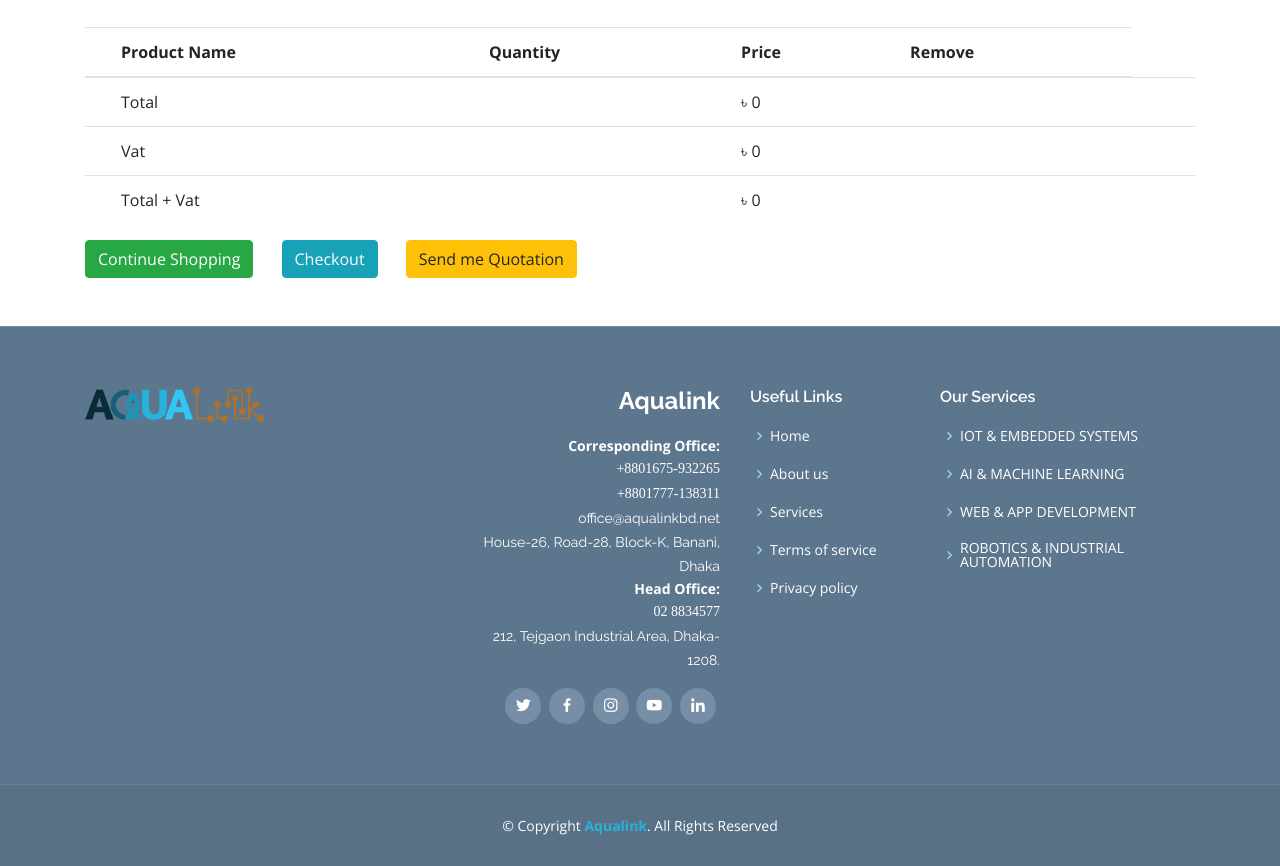
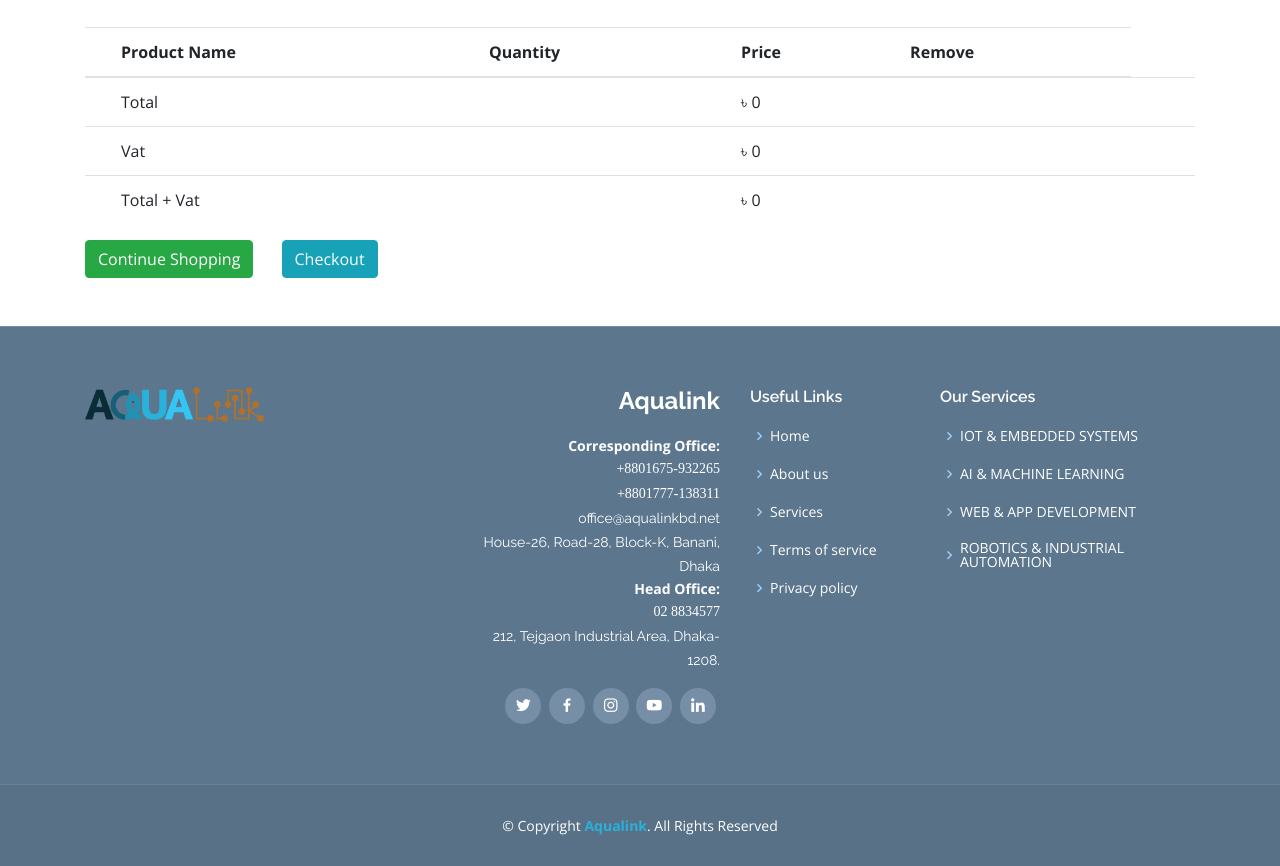
Before and after one commit to AAKON/aqualink4, a Django app: page /shop/cart/ in a window 1280 px wide. Shown: the part 268-1134 px from the top of the page. Run offline with Django 3.2, Linux system fonts and the light colour scheme; data that the repository does not hold is empty; some libraries are stand-ins or nearby versions.

Commit message:
fixing pdf problem

```diff
--- a/shop/templates/shop/cart.html
+++ b/shop/templates/shop/cart.html
@@ -64,7 +64,6 @@
     Checkout
   </button> -->
   <a class="btn btn-info mr-4" data-toggle="modal" data-target="#onlinePayment" href="#">Checkout</a>
-  <a  onclick="frm('/shop/quotation/')" class="btn btn-warning mr-4 quotation_btn" data-toggle="modal" data-target="#modalLoginForm" href="#">Send me Quotation</a>
 
   <!-- <li style="align:center" class="dropdown-menu" aria-labelledby="dropdownMenuButton">
     <ul><a class="btn btn-info mr-4" data-toggle="modal" data-target="#onlinePayment" href="#">Online Payment</a></ul>
@@ -78,7 +77,7 @@
   <div  class="modal-content ">
     <div class="modal-header">
 
-          <a onclick="frm('/shop/order/')" href="" class="btn btn-info" data-toggle="modal" data-target="#modalLoginForm">Cash On Delivery</a>
+          <a onclick="frm()" href="" class="btn btn-info" data-toggle="modal" data-target="#modalLoginForm">Cash On Delivery</a>
 
           <a class="btn btn-info" disabled >Online Payment</a>
 
@@ -87,13 +86,6 @@
 </div>
 </div>
 </div>
-
-
-
-
-
-
-
 <div class="modal fade" id="modalLoginForm" tabindex="-1" role="dialog" aria-labelledby="myModalLabel"
   aria-hidden="true">
   <div class="modal-dialog" role="document">
@@ -104,7 +96,7 @@
           <span aria-hidden="true">&times;</span>
         </button>
       </div>
-      <form method="post" action="/shop/order/" id="user_form" class="user_form">
+      <form method="post" action="/shop/order/" class="user_form">
         {% csrf_token %}
       <div class="modal-body mx-3">
 
@@ -155,7 +147,6 @@
 
 
 
-
 <script type="text/javascript">
 
 var sum = 0;
@@ -186,8 +177,7 @@
   var total_vat = Math.round(sum*.15)+sum;
   document.getElementById('vatntotalall').innerHTML = '&#2547; '+ total_vat;
 }
-function frm(action){
-  document.getElementById("user_form").action = action
+function frm(){
   var quantity = [];
   $('.quantity').each(function(){
      quantity.push(parseInt(this.value));
--- a/shop/urls.py
+++ b/shop/urls.py
@@ -13,8 +13,7 @@
     path('add_to_cart/<int:pk>',views.add_to_cart,name='add_to_cart'),
     path('remove_from_cart/<int:pk>',views.remove_from_cart,name='remove_from_cart'),
     path('cart/',views.cart,name = 'cart'),
-    path('order/',views.order,name = 'order'),
-    path('quotation/',views.quotation,name = 'quotation')
+    path('order/',views.order,name = 'order')
 
 
 ]
--- a/shop/views.py
+++ b/shop/views.py
@@ -151,7 +151,6 @@
             'customer_email' : request.POST['email'],
         }
 #this one using shop/utils.py file to genarate pdf
-
     pdf = render_to_pdf('pdf/invoice.html', data)
 
 #for sending email to customer
@@ -175,53 +174,3 @@
 
     return HttpResponseRedirect(request.META.get('HTTP_REFERER'))
     # return HttpResponse(pdf.getvalue(), content_type='application/pdf')
-
-def quotation(request):
-    quantity = request.POST['quantity'].split(',')
-    pro = request.session['product']
-    total_price = request.POST['total_price']
-    vat = request.POST['vat']
-    vat_total = request.POST['vat_total']
-    products =Product.objects.filter(pk__in=pro)
-    price = Shop.objects.all()
-    em = request.POST['email']
-
-
-    data = {
-            'time': datetime.datetime.now(),
-            'products_cart': products,
-            'product_quantity': quantity,
-            'product_price': price,
-            'total_price' : total_price,
-            'vat' : vat,
-            'vat_total' : vat_total,
-            'customer_name'  :  request.POST['name'],
-            'customer_address' : request.POST['address'],
-            'customer_phone' : request.POST['phone'],
-            'customer_email' : request.POST['email'],
-        }
-#this one using shop/utils.py file to genarate pdf
-
-    pdf = render_to_pdf('pdf/quotation.html', data)
-
-#for sending email to customer
-    subject, from_email, to = 'Your quotation from Aqualink shop', 'website@aqualinkbd.xyz', em
-    text_content = 'Please check the attached file.'
-    # html_content = '<p>This is an <strong>important</strong> message.</p>'
-    msg = EmailMultiAlternatives(subject, text_content, from_email, [to])
-    msg.attach_alternative(pdf.getvalue(),'application/pdf')
-    msg.send()
-
-#for sending email to our end
-    subject, from_email, to = 'New cutomer quotation', 'website@aqualinkbd.xyz', 'website@aqualinkbd.xyz'
-    text_content = 'Please check the attached file.'
-    # html_content = '<p>This is an <strong>important</strong> message.</p>'
-    msg = EmailMultiAlternatives(subject, text_content, from_email, [to])
-    msg.attach_alternative(pdf.getvalue(),'application/pdf')
-    msg.send()
-
-#this one for message feedback
-    messages.info(request, "Please check your email for quotation,which you just submitted. Thank you !")
-
-    return HttpResponseRedirect(request.META.get('HTTP_REFERER'))
-    # return HttpResponse(pdf.getvalue(), content_type='application/pdf')
--- a/static/assets/css/style.css
+++ b/static/assets/css/style.css
@@ -1482,12 +1482,7 @@
   color: #9eccf4;
 }
 
-@media (max-width: 738px) {
-  .quotation_btn {
-    margin-top: 10px;
-
-  }
-}
+
 
 /* Paste this css to your style sheet file or under head tag */
 /* This only works with JavaScript,
--- a/templates/pdf/invoice.html
+++ b/templates/pdf/invoice.html
@@ -64,7 +64,7 @@
 			<tr>
 				<td></td>
 				<td></td>
-				<td><b>Vat:</b></td>
+				<td><b>Total:</b></td>
 				<td>tk {{vat}}</td>
 			</tr>
 			<tr>
```
